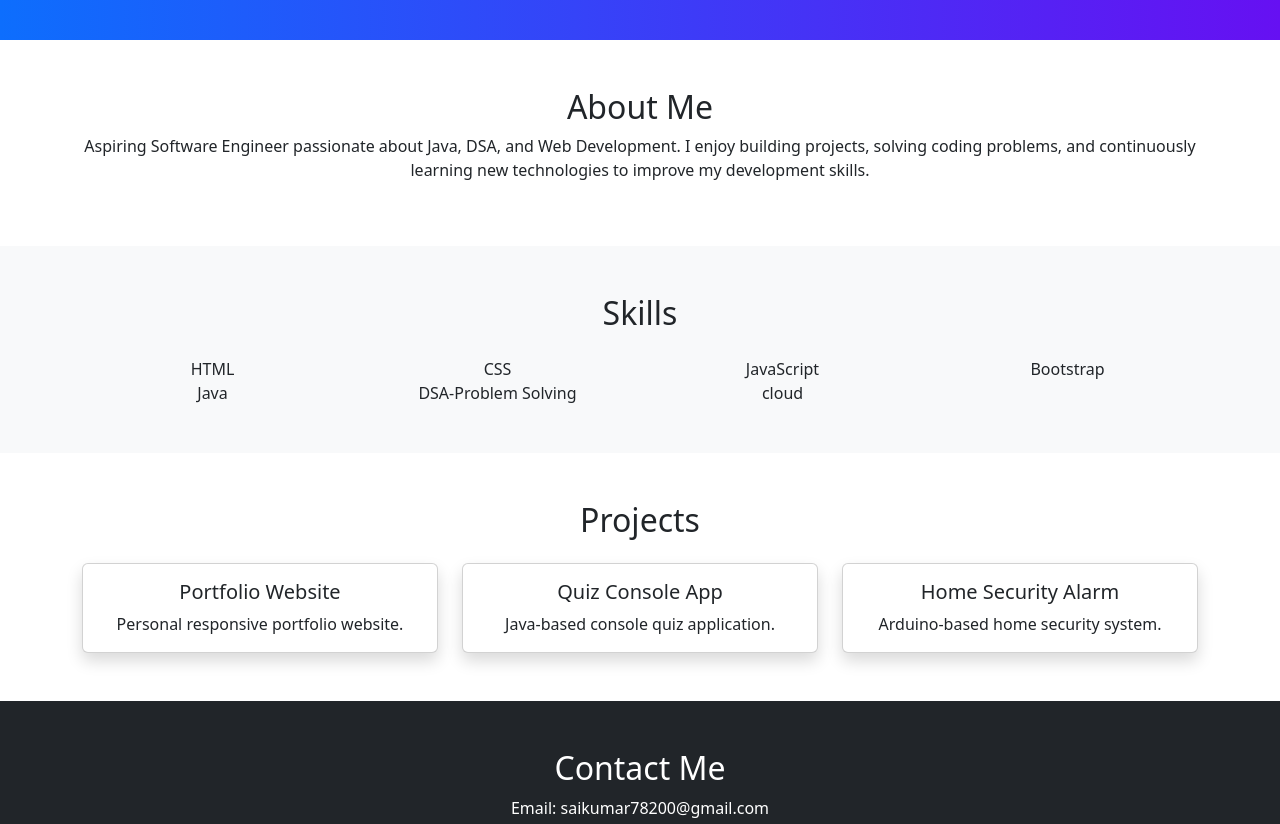
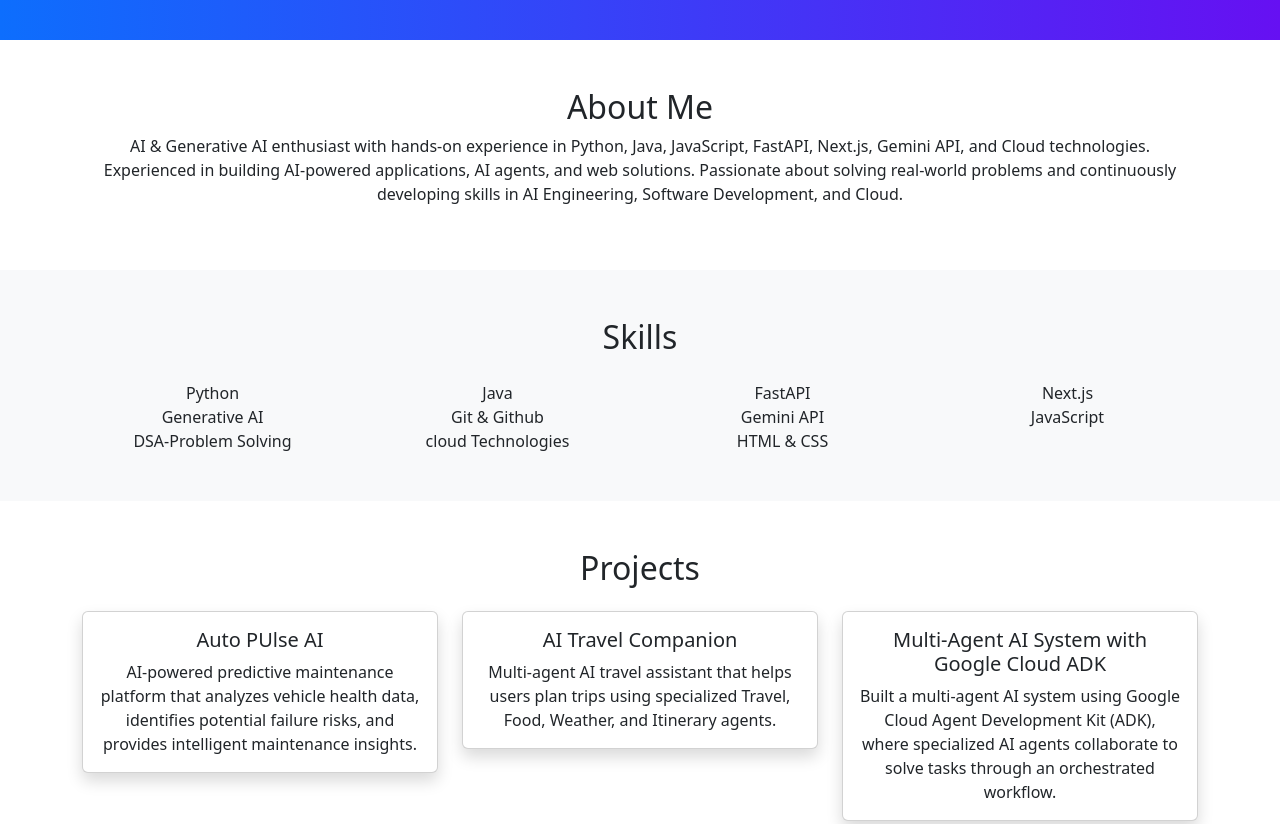
Before and after one commit to CodewithSai067/portfolio-website-sai-kumar, a plain HTML site: page index.html in a window 1280 px wide. Shown: the part 760-1584 px from the top of the page. Drawn offline with nearby package versions, Linux system fonts and the light colour scheme.

Commit message:
Update index.html

```diff
--- a/index.html
+++ b/index.html
@@ -36,7 +36,7 @@
 <section class="hero text-center text-white d-flex align-items-center">
     <div class="container">
         <h1 class="display-4">Hi, I'm Sai Kumar 👋</h1>
-        <p class="lead">Web Developer | Java Developer | DSA | JavaScript | cloud</p>
+        <p class="lead">Generative AI | Softwware Developer | DSA | AI/ML | cloud</p>
         <a href="#projects" class="btn btn-primary mt-3">View My Work</a>
 <a href="resume.pdf" class="btn btn-outline-light mt-3 ms-2" download>
     Download Resume
@@ -49,7 +49,7 @@
     <div class="container text-center">
         <h2>About Me</h2>
         <p>
-            Aspiring Software Engineer passionate about Java, DSA, and Web Development. I enjoy building projects, solving coding problems, and continuously learning new technologies to improve my development skills.
+            AI & Generative AI enthusiast with hands-on experience in Python, Java, JavaScript, FastAPI, Next.js, Gemini API, and Cloud technologies. Experienced in building AI-powered applications, AI agents, and web solutions. Passionate about solving real-world problems and continuously developing skills in AI Engineering, Software Development, and Cloud.
         </p>
     </div>
 </section>
@@ -59,13 +59,17 @@
     <div class="container text-center">
         <h2>Skills</h2>
         <div class="row mt-4">
-            <div class="col-md-3">HTML</div>
-            <div class="col-md-3">CSS</div>
+            <div class="col-md-3">Python</div>
+            <div class="col-md-3">Java</div>
+            <div class="col-md-3">FastAPI</div>
+            <div class="col-md-3">Next.js</div>
+            <div class="col-md-3">Generative AI</div>
+            <div class="col-md-3">Git & Github</div>
+            <div class="col-md-3">Gemini API</div>
             <div class="col-md-3">JavaScript</div>
-            <div class="col-md-3">Bootstrap</div>
-            <div class="col-md-3">Java</div>
             <div class="col-md-3">DSA-Problem Solving</div>
-            <div class="col-md-3">cloud</div>
+            <div class="col-md-3">cloud Technologies</div>
+            <div class="col-md-3">HTML & CSS</div>
         </div>
     </div>
 </section>
@@ -79,8 +83,8 @@
             <div class="col-md-4">
                 <div class="card shadow">
                     <div class="card-body">
-                        <h5 class="card-title">Portfolio Website</h5>
-                        <p class="card-text">Personal responsive portfolio website.</p>
+                        <h5 class="card-title">Auto PUlse AI</h5>
+                        <p class="card-text">AI-powered predictive maintenance platform that analyzes vehicle health data, identifies potential failure risks, and provides intelligent maintenance insights.</p>
                     </div>
                 </div>
             </div>
@@ -88,8 +92,8 @@
             <div class="col-md-4">
                 <div class="card shadow">
                     <div class="card-body">
-                        <h5 class="card-title">Quiz Console App</h5>
-                        <p class="card-text">Java-based console quiz application.</p>
+                        <h5 class="card-title">AI Travel Companion</h5>
+                        <p class="card-text">Multi-agent AI travel assistant that helps users plan trips using specialized Travel, Food, Weather, and Itinerary agents.</p>
                     </div>
                 </div>
             </div>
@@ -97,8 +101,8 @@
             <div class="col-md-4">
                 <div class="card shadow">
                     <div class="card-body">
-                        <h5 class="card-title">Home Security Alarm</h5>
-                        <p class="card-text">Arduino-based home security system.</p>
+                        <h5 class="card-title">Multi-Agent AI System with Google Cloud ADK</h5>
+                        <p class="card-text">Built a multi-agent AI system using Google Cloud Agent Development Kit (ADK), where specialized AI agents collaborate to solve tasks through an orchestrated workflow.</p>
                     </div>
                 </div>
             </div>
```
